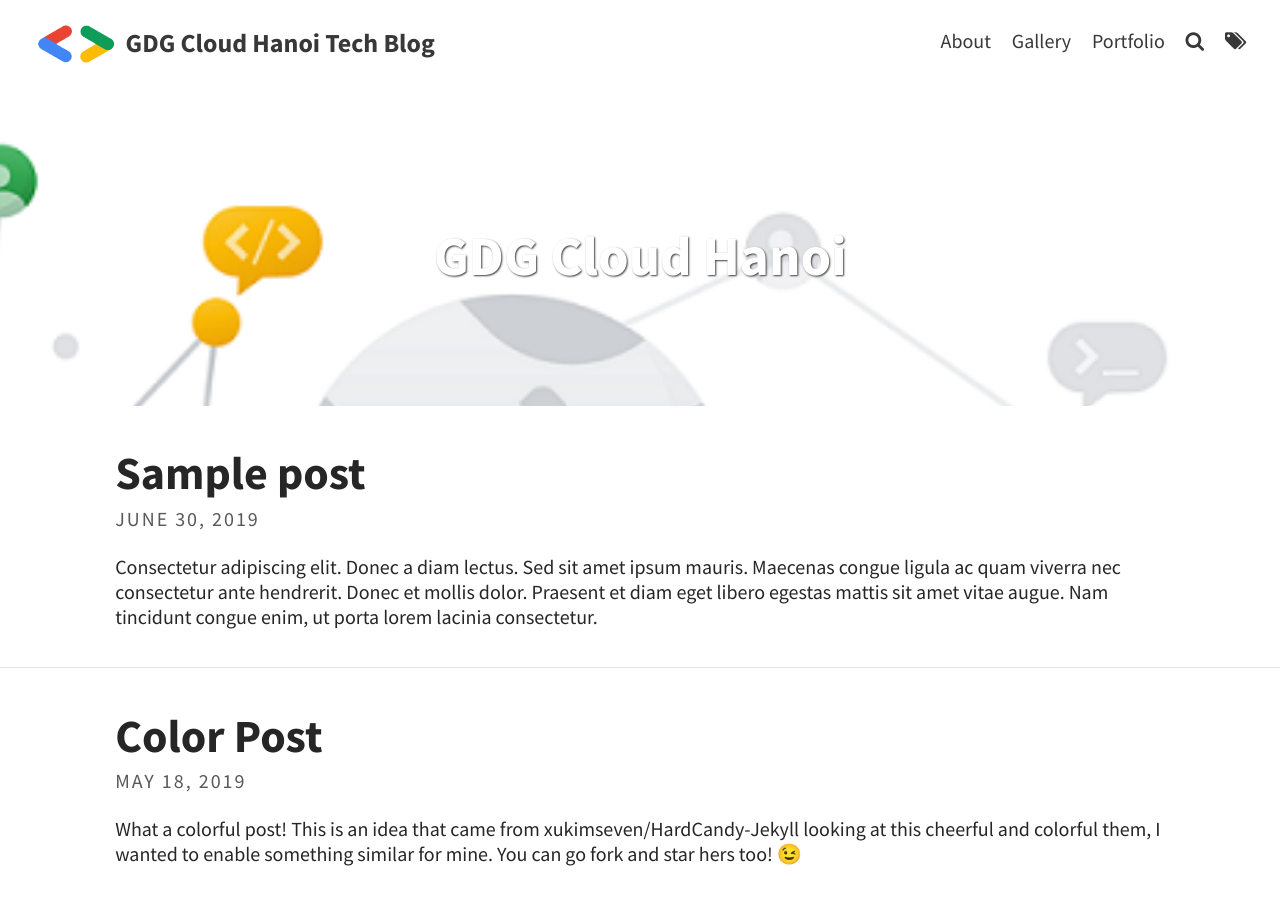
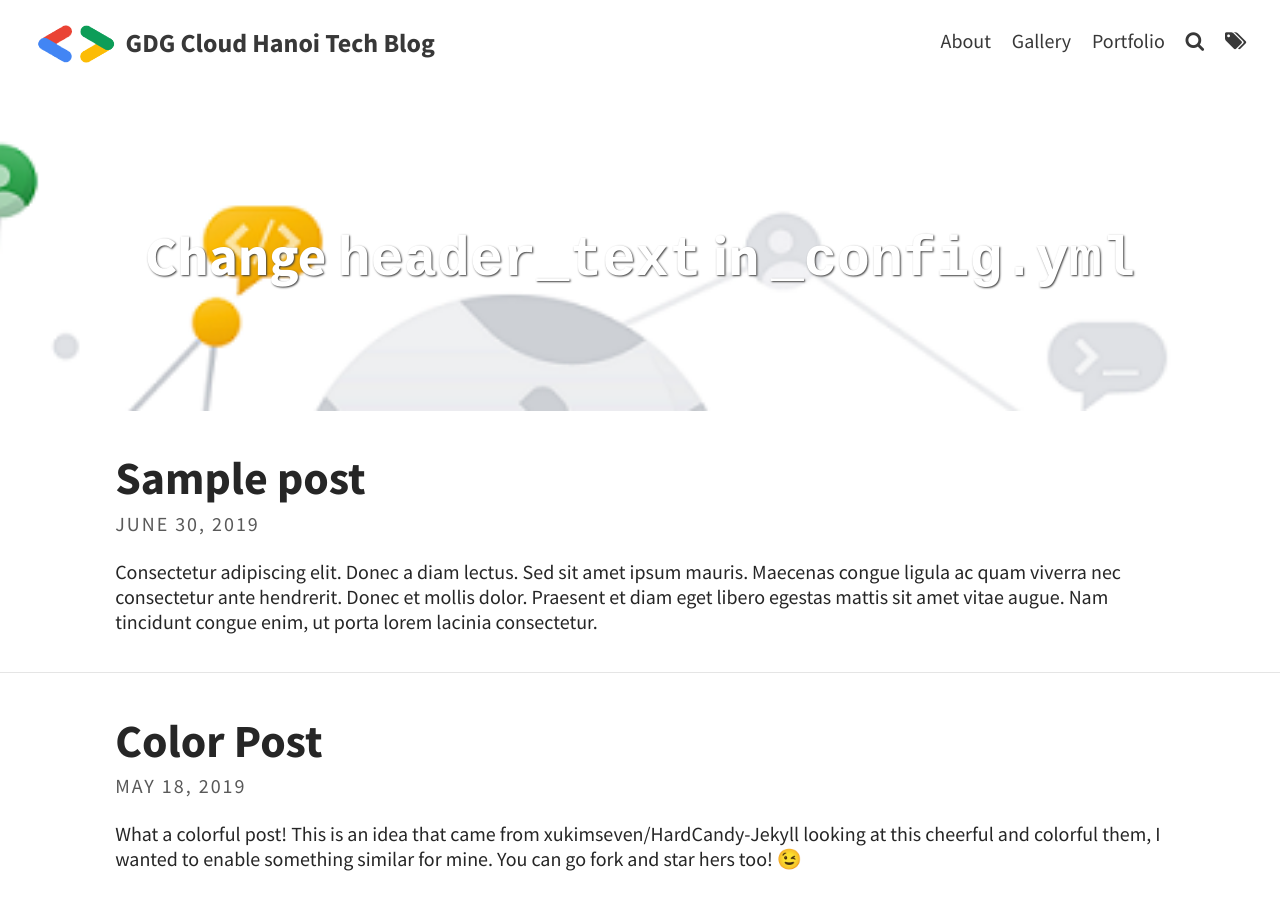
Before and after one commit to gdgcloudhanoi/gdgcloudhanoi.github.io, a Jekyll site: the page built from index.html, in a window 1280 px wide and 900 px high. Built offline with Jekyll 4.4.1, drawn with Linux system fonts in a browser that asks for light colours; the list of posts is cut into pages by our own code; some of the changed text lies outside the part shown.

Commit message:
Change footer
Signed-off-by: Nguyen Hai Truong <truongnh@fujitsu.com>

```diff
--- a/_config.yml
+++ b/_config.yml
@@ -9,9 +9,9 @@
 favicon: assets/favicon.ico                             # Icon displayed in the tab
 
 # Header and footer text
-header_text: "GDG Cloud Hanoi"                                           # Change Blog header text
+# header_text: "GDG Cloud Hanoi"                                           # Change Blog header text
 header_feature_image: assets/img/pexels/gdgcloudhanoi.png
-footer_text: Powered by <a href="https://jekyllrb.com/">Jekyll</a>
+footer_text: Powered by <a href="https://gdgcloudhanoi.com/">GDG Cloud Hanoi</a>
 
 # Blog
 excerpt: true                                           # Or "truncate" (first 250 characters), "false" to disable
```
